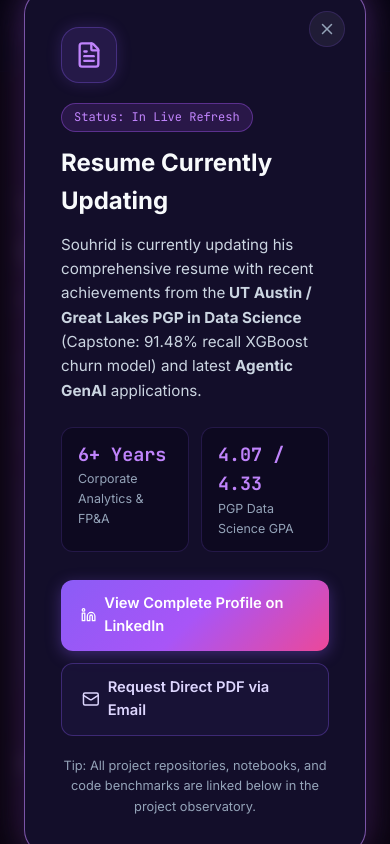
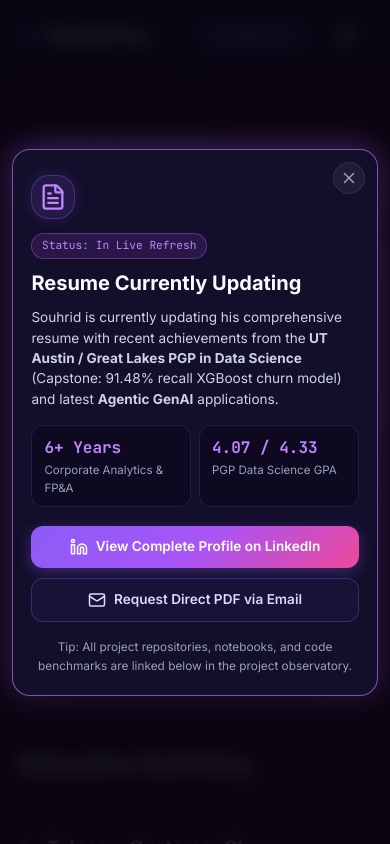
Before and after one commit to Souhrid-Dey/portfolio-website, a Next.js app: page /project/telecom-churn in a window 390 px wide. Both pictures are taken after a click on the button "Resume". Shown: the top 844 px of the page. Built offline with nearby package versions, Linux system fonts and the light colour scheme.

Commit message:
fix(mobile): resolve avatar collapse, single-row social observatories, resume modal cropping, and 100px click-resume orbit physics

```diff
--- a/src/components/sections/Hero.jsx
+++ b/src/components/sections/Hero.jsx
@@ -109,6 +109,7 @@
 
         <div className={styles.socialBar}>
           <span className={styles.socialLabel}>Verified Observatories:</span>
+          <div className={styles.socialIconsGroup}>
             {socialLinks.map((item) => (
               <a
                 key={item.name}
@@ -122,6 +123,7 @@
                 {getIcon(item.icon)}
               </a>
             ))}
+          </div>
         </div>
         </FadeIn>
         </div>
--- a/src/styles/footer.module.css
+++ b/src/styles/footer.module.css
@@ -92,6 +92,21 @@
 }
 
 @media (max-width: 600px) {
+  .socialRow {
+    display: flex;
+    flex-wrap: nowrap;
+    justify-content: space-between;
+    width: 100%;
+    max-width: 360px;
+    gap: 0.4rem;
+  }
+
+  .socialIcon {
+    flex: 1;
+    max-width: 44px;
+    height: 40px;
+  }
+
   .bottomBar {
     flex-direction: column;
     text-align: center;
--- a/src/styles/resumemodal.module.css
+++ b/src/styles/resumemodal.module.css
@@ -10,6 +10,8 @@
   padding: 1.5rem;
   z-index: 999;
   animation: fadeIn 0.25s ease-out;
+  overflow-y: auto;
+  -webkit-overflow-scrolling: touch;
 }
 
 .modal {
@@ -18,10 +20,14 @@
   border-radius: var(--radius-xl);
   max-width: 540px;
   width: 100%;
+  max-height: calc(100dvh - 3rem);
+  overflow-y: auto;
+  -webkit-overflow-scrolling: touch;
   padding: 2.25rem;
   position: relative;
   box-shadow: 0 20px 50px rgba(0, 0, 0, 0.6), var(--glow-purple-strong);
   animation: slideUp 0.3s cubic-bezier(0.16, 1, 0.3, 1);
+  margin: auto;
 }
 
 .closeBtn {
@@ -174,3 +180,77 @@
     transform: translateY(0) scale(1);
   }
 }
+
+@media (max-width: 600px) {
+  .backdrop {
+    padding: 0.75rem;
+    align-items: center;
+  }
+
+  .modal {
+    padding: 1.6rem 1.15rem 1.15rem;
+    max-height: calc(100dvh - 1.5rem);
+    border-radius: var(--radius-lg);
+  }
+
+  .closeBtn {
+    top: 0.75rem;
+    right: 0.75rem;
+    width: 32px;
+    height: 32px;
+  }
+
+  .iconWrapper {
+    width: 44px;
+    height: 44px;
+    margin-bottom: 0.75rem;
+  }
+
+  .badge {
+    font-size: 0.7rem;
+    padding: 0.2rem 0.6rem;
+    margin-bottom: 0.5rem;
+  }
+
+  .title {
+    font-size: 1.25rem;
+    margin-bottom: 0.5rem;
+  }
+
+  .description {
+    font-size: 0.85rem;
+    line-height: 1.5;
+    margin-bottom: 1rem;
+  }
+
+  .statsGrid {
+    gap: 0.5rem;
+    margin-bottom: 1.15rem;
+  }
+
+  .statCard {
+    padding: 0.55rem 0.75rem;
+  }
+
+  .statVal {
+    font-size: 1rem;
+  }
+
+  .statLabel {
+    font-size: 0.72rem;
+  }
+
+  .actions {
+    gap: 0.6rem;
+  }
+
+  .actionBtn {
+    padding: 0.65rem 1rem;
+    font-size: 0.85rem;
+  }
+
+  .footerNote {
+    margin-top: 1rem;
+    font-size: 0.74rem;
+  }
+}
```
Also changed, not shown: src/components/ui/TechOrbit.jsx (+48 -15 lines), src/styles/about.module.css (+19 -1 lines), src/styles/hero.module.css (+36 -0 lines). Lines whose indentation alone changed are shown as unchanged.
